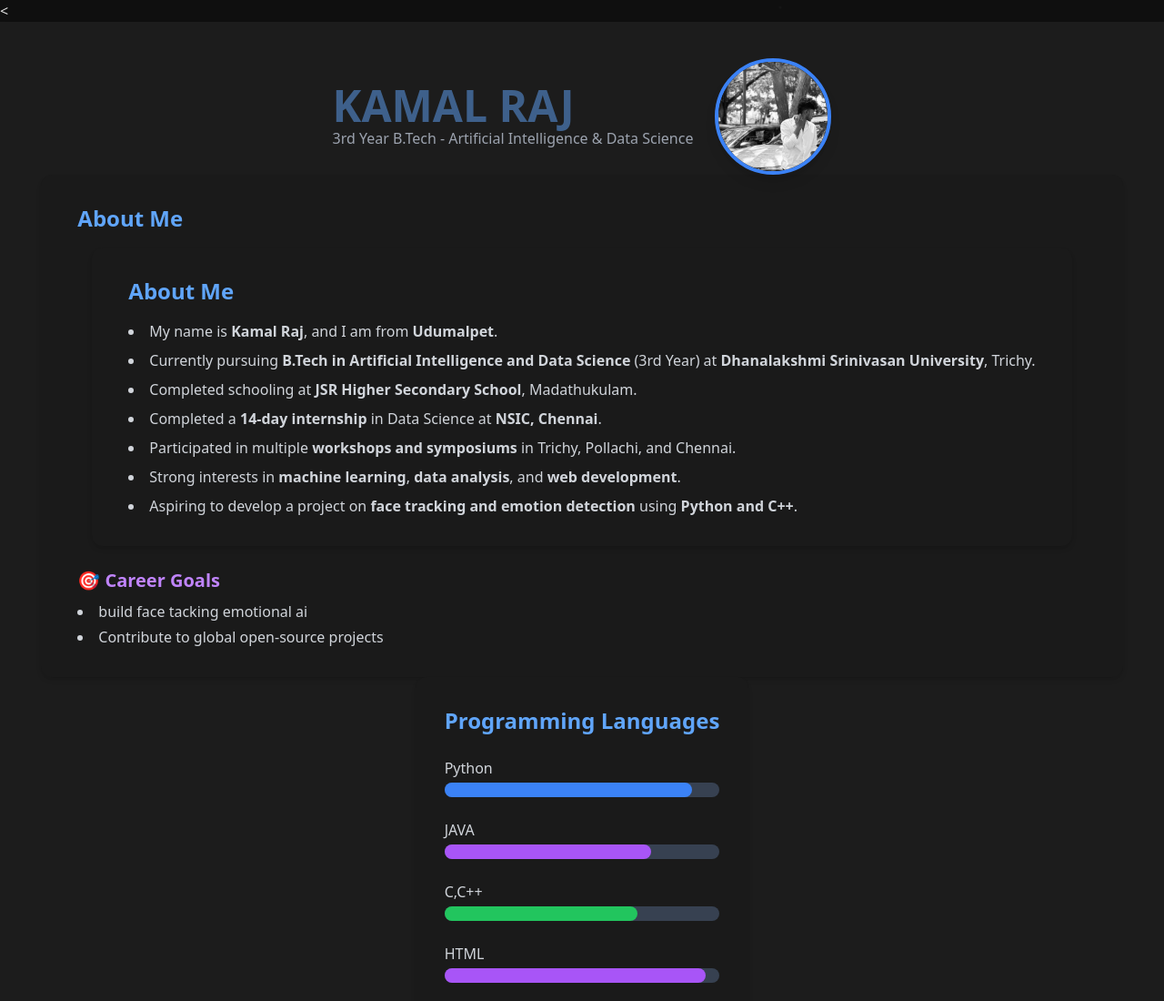
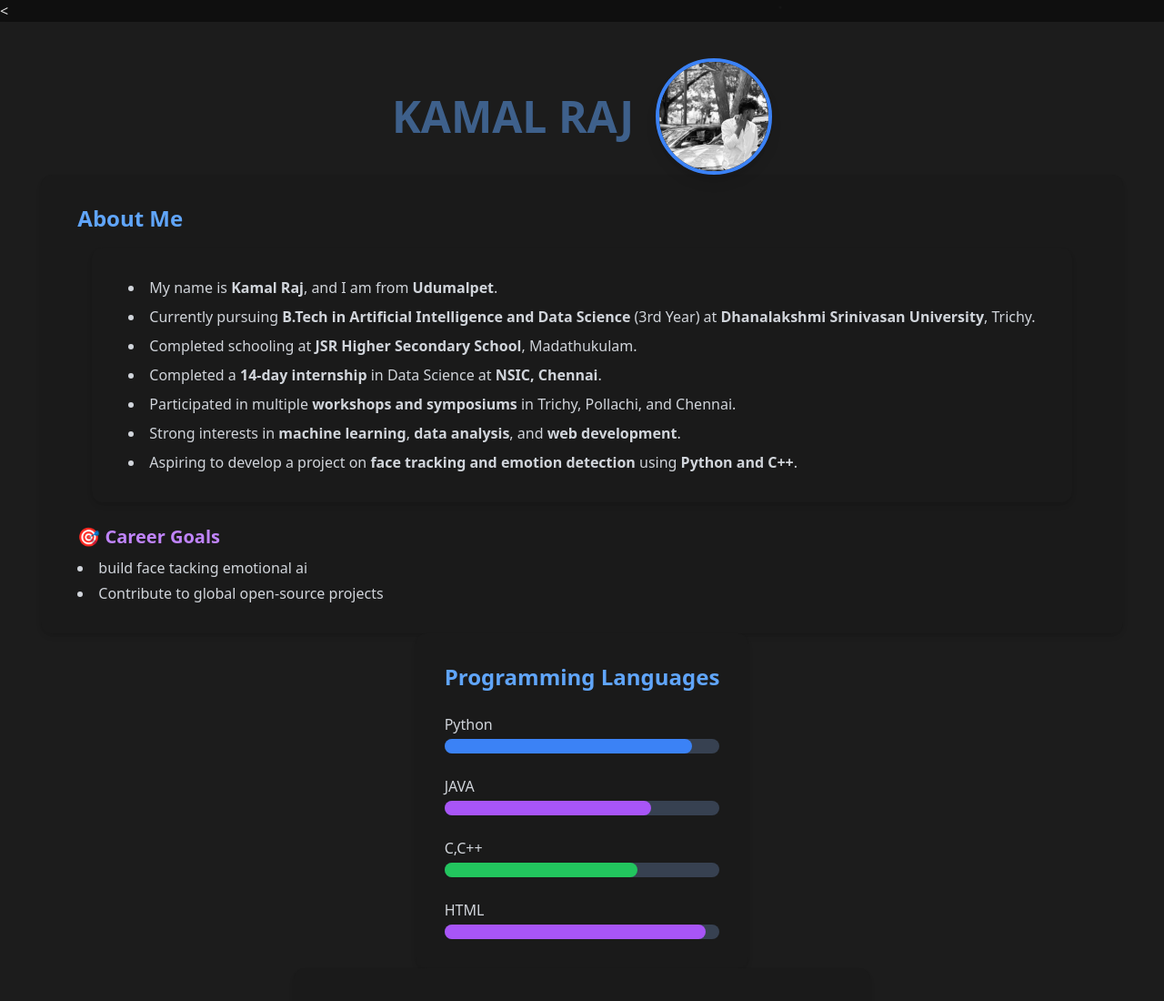
Before and after one commit to kamalraj249/portfolio, a plain HTML site: page index.html in a window 1280 px wide. Shown: the top 1100 px of the page at 91% size. Drawn offline with nearby package versions, Linux system fonts and the light colour scheme.

Commit message:
modified in index.html

```diff
--- a/index.html
+++ b/index.html
@@ -88,7 +88,7 @@
       <div class="flex items-center space-x-6">
         <div class="text-left">
           <h1 class="text-5xl font-bold text-blue-400 animate-pulse">KAMAL RAJ </h1>
-          <p class="text-md text-gray-400">3rd Year B.Tech - Artificial Intelligence & Data Science</p>
+
         </div>
         <div class="w-32 h-32 rounded-full overflow-hidden border-4 border-blue-500 shadow-lg transform transition-transform duration-500 hover:scale-110">
           <img src=" WhatsApp Image 2025-09-28 at 7.37.13 PM.jpeg" alt="Profile" class="w-full h-full object-cover" />
@@ -102,7 +102,7 @@
       <h2 class="text-2xl font-semibold mb-4 text-blue-400">About Me</h2>
       <p class="text-gray-300 leading-relaxed mb-4">
          <section class="px-10 py-8 bg-[#1a1a1a] rounded-xl shadow-md fade-3d mx-4">
-  <h2 class="text-2xl font-semibold mb-4 text-blue-400">About Me</h2>
+
   <ul class="list-disc list-inside text-gray-300 space-y-2">
     <li>My name is <strong>Kamal Raj</strong>, and I am from <strong>Udumalpet</strong>.</li>
     <li>Currently pursuing <strong>B.Tech in Artificial Intelligence and Data Science</strong> (3rd Year) at <strong>Dhanalakshmi Srinivasan University</strong>, Trichy.</li>
```
